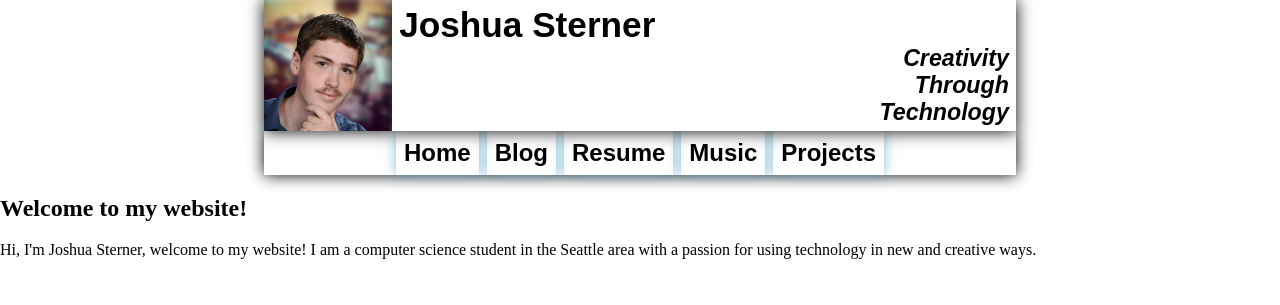
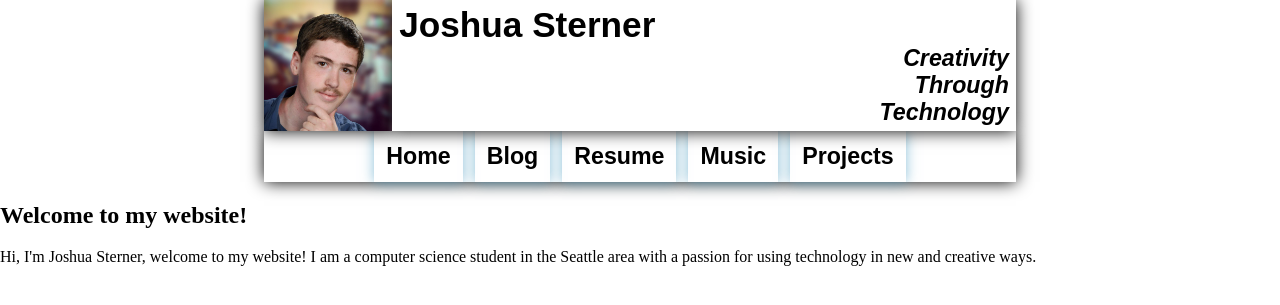
Before and after one commit to joshua-sterner/joshuasterner.com, a Django app: page / in a window 1280 px wide. Shown: the top 305 px of the page. Run offline with Django 3.2, Linux system fonts and the light colour scheme.

Commit message:
Finshed writing css for nav bar.

```diff
--- a/website/static/styles.css
+++ b/website/static/styles.css
@@ -53,12 +53,78 @@ header {
     margin: 0;
 }
 
+header nav {
+    grid-column-start: 1;
+    grid-column-end: 3;
+    grid-row-start: 2;
+    grid-row-end: 3;
+    background-color: #fff;
+    grid-template-rows: auto;
+}
+
+header nav ul {
+    list-style-type: none;
+    font-family: sans-serif;
+    line-height: 0px;
+    padding-top: 0px;
+    padding-bottom: 0px;
+    padding-left: 0.75em;
+    padding-right: 0.75em;
+    margin-top: -0.75em;
+    margin-top: -2vw;
+    margin-bottom: 0px;
+    margin-left: auto;
+    margin-right: auto;
+    display: flex;
+    flex-wrap: wrap;
+    justify-content: center;
+}
+
+header nav ul li {
+    display: inline-block;
+    margin-top: 0.75em;
+    margin-left: 1vw;
+    margin-right: 1vw;
+    margin-top: 2vw;
+    line-height: normal;
+    box-shadow: 0px 0px 0.75em rgba(86, 162, 197, 0.68);
+    padding: calc(0.1em + 1.85vw);
+}
+
+header nav ul li a {
+    color: black;
+    text-decoration: none;
+}
+
+header nav ul li a h2 {
+    margin: 0px;
+    font-size: 1.4em;
+    font-size: 4vw;
+}
+
+@media (max-width: 24em) {
+    header nav ul li a h2{
+    }
+}
+
 @media (min-width: 36em) {
     #header-title-container h1 {
         font-size: 2.2em;
     }
     #header-title-container h2 {
         font-size: 1.45em;
+    }
+    header nav ul li a h2 {
+        font-size: 1.45em;
+    }
+    header nav ul li {
+        margin-left: 0.375em;
+        margin-right: 0.375em;
+        margin-top: 0.75em;
+        padding: 0.75em;
+    }
+    header nav ul {
+        margin-top: -0.75em;
     }
 }
 
@@ -77,50 +143,16 @@ header {
     #header-title-container h1 {
         font-size: 0.55em;
     }
+    header nav ul li a h2 {
+        font-size: 0.35em;
+    }
 }
 
-header nav {
-    grid-column-start: 1;
-    grid-column-end: 3;
-    grid-row-start: 2;
-    grid-row-end: 3;
-    background-color: #fff;
-    grid-template-rows: auto;
+@media (max-width: 13.5em) {
+    header nav ul li a h2 {
+        font-size: calc(0.25em + 2vw);
+    }
+    header nav ul li {
+        padding: calc(0.125em + 2vw);
+    }
 }
-
-header nav ul {
-    list-style-type: none;
-    font-family: sans-serif;
-    line-height: 0px;
-    padding-top: 0px;
-    padding-bottom: 0px;
-    padding-left: 0.75em;
-    padding-right: 0.75em;
-    margin-top: -1em;
-    margin-bottom: 0px;
-    margin-left: auto;
-    margin-right: auto;
-    display: flex;
-    flex-wrap: wrap;
-    justify-content: center;
-}
-
-header nav ul li {
-    display: inline-block;
-    margin-top: 1em;
-    margin-left: 0.25em;
-    margin-right: 0.25em;
-    line-height: normal;
-    box-shadow: 0px 0px 0.75em rgba(86, 162, 197, 0.68);
-    padding: 0.5em;
-}
-
-header nav ul li a {
-    color: black;
-    text-decoration: none;
-}
-
-header nav ul li a h2 {
-    margin: 0px;
-    font-size: 1.5em;
-}
```
